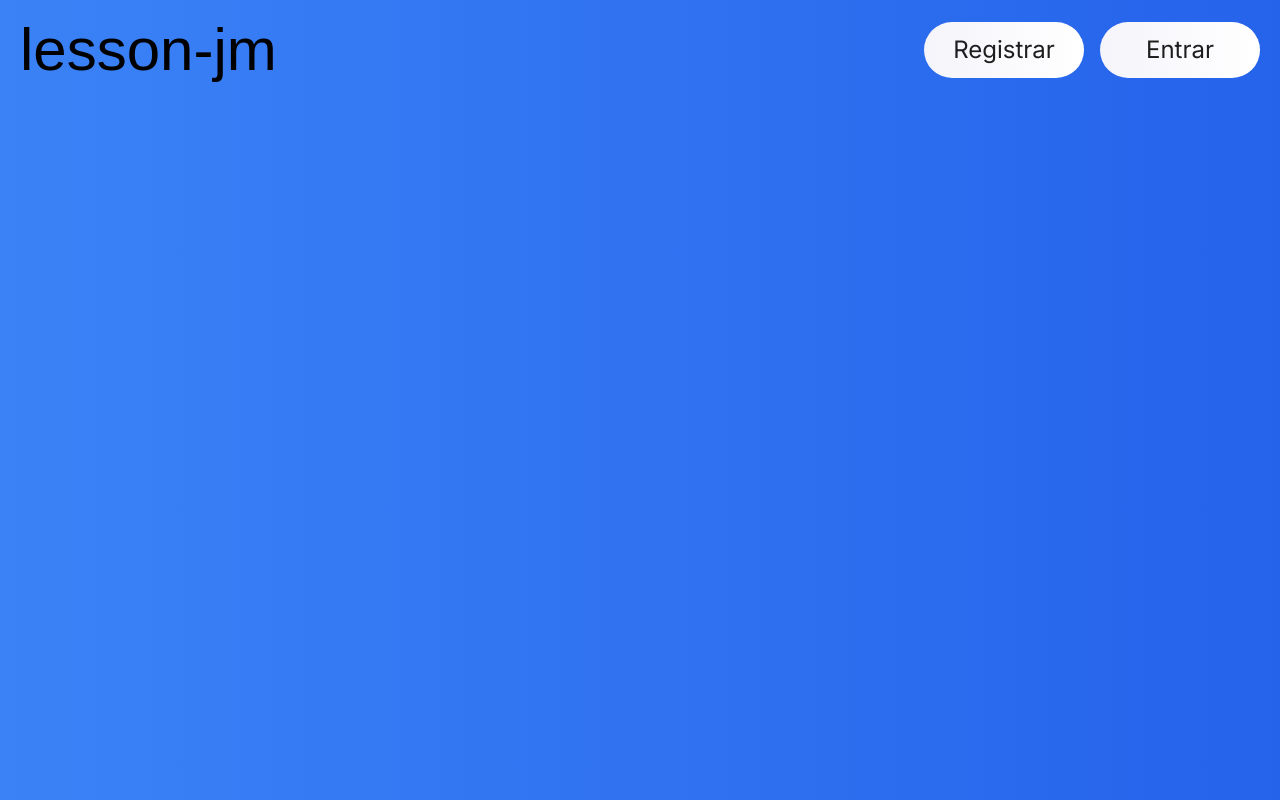
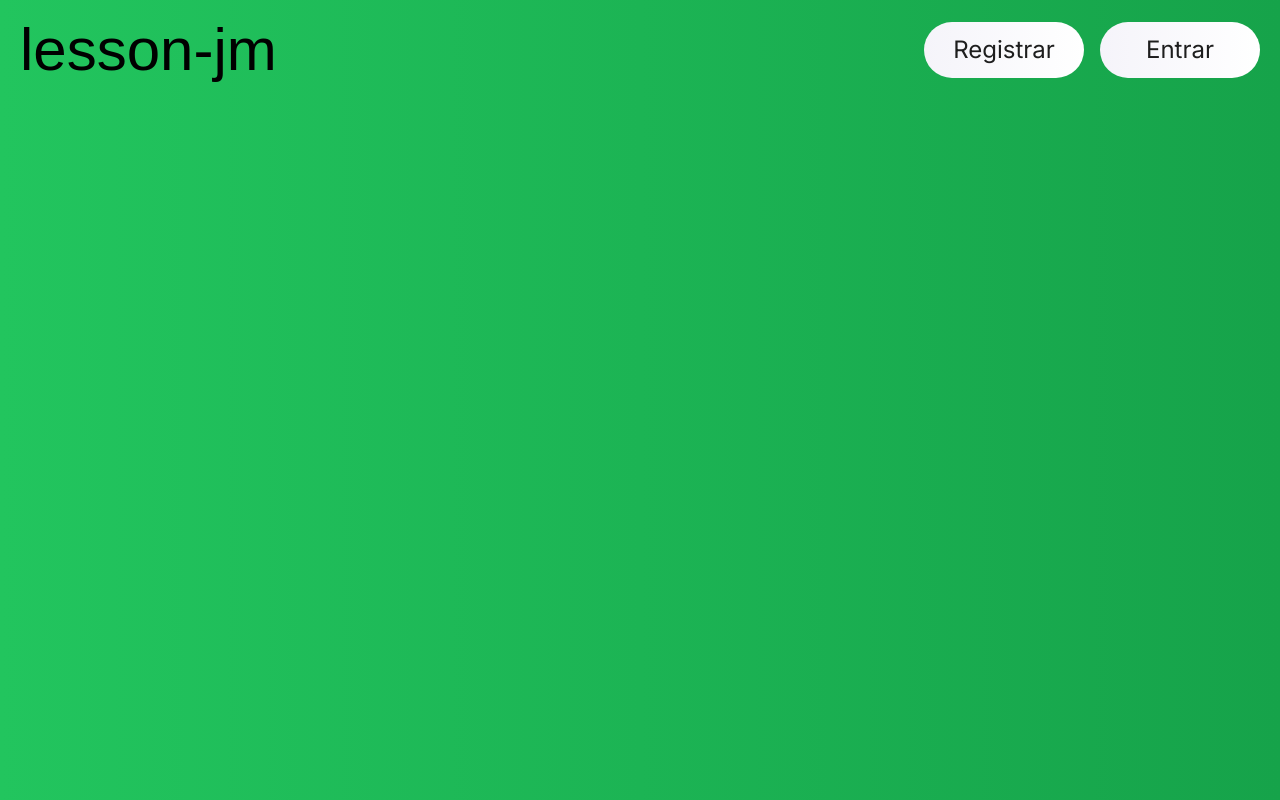
Before and after one commit to GG-APP/lesson-jm, a Next.js app: page /home in a window 1280 px wide. Built offline with nearby package versions, Linux system fonts and the light colour scheme.

Commit message:
change color to green

```diff
--- a/src/app/home/page.tsx
+++ b/src/app/home/page.tsx
@@ -8,7 +8,7 @@ export default function Home() {
   }
 
   return (
-    <div className="flex bg-gradient-to-r from-blue-500 to-blue-600">
+    <div className="flex bg-gradient-to-r from-green-500 to-green-600">
       <div className="h-screen w-full">
         <div className="flex flex-row m-5 justify-between place-items-center select-none">
           <div className="title text-6xl hover:shadow-sm duration-300">
```
